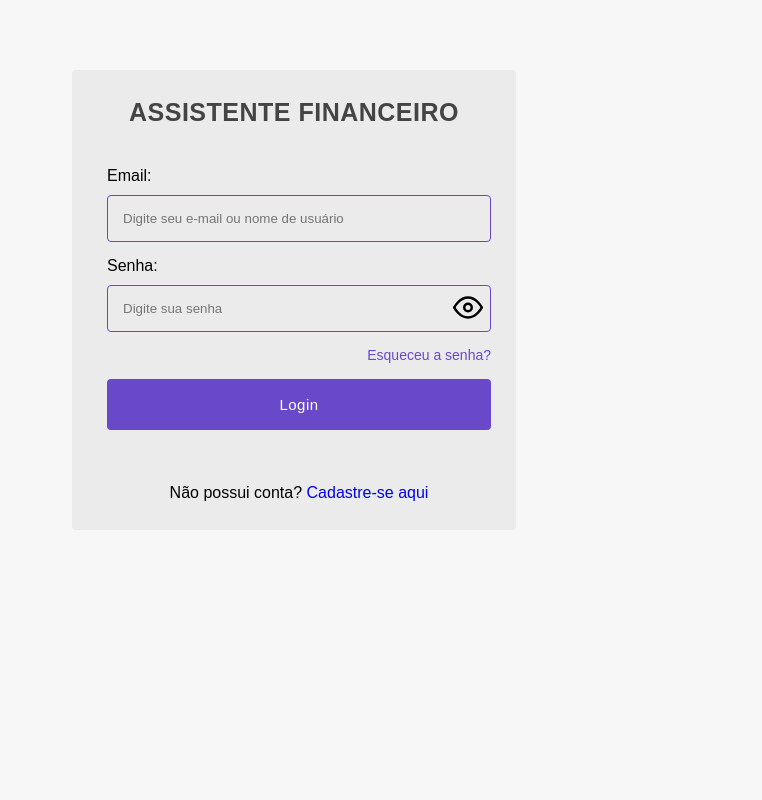
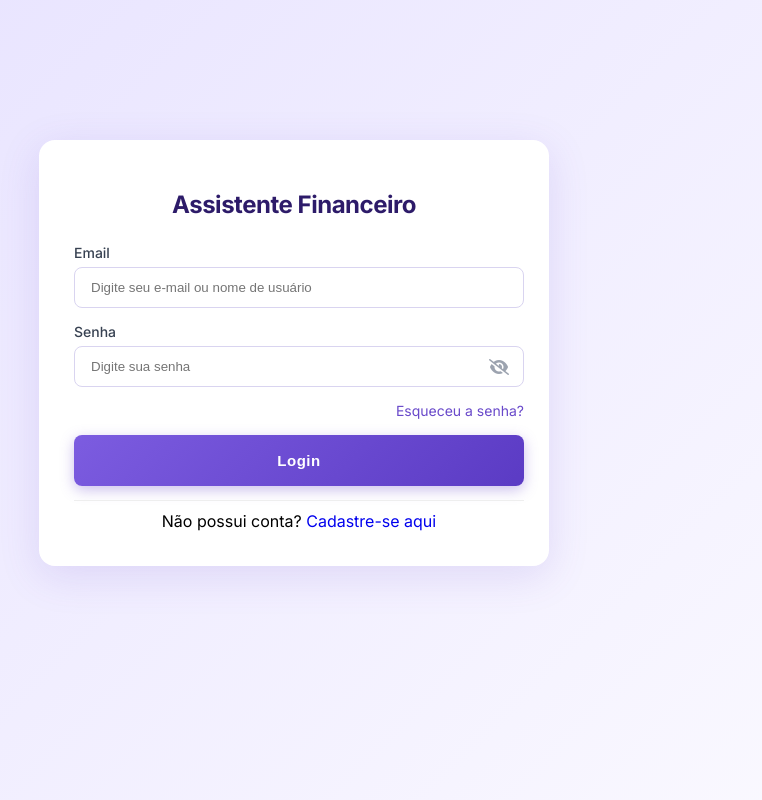
Before and after one commit to Grausamkeitkkj/assistenteFinanceiro, a PHP site: page / in a window 1280 px wide. Shown: the whole page, without its empty margins (346-1108 px from the left). Run offline with PHP 8.4, Linux system fonts and the light colour scheme.

Commit message:
reformulando telas de login e registro

```diff
--- a/css/style.css
+++ b/css/style.css
@@ -1,5 +1,5 @@
 body {
-    font-family: Arial, Helvetica, sans-serif;
+    font-family: 'Inter', sans-serif;
     margin: 0;
     border: 0;
     background: #f7f7f7;
@@ -9,7 +9,9 @@ body {
     /* Organiza os itens filhos em coluna (de cima para baixo) */
     align-items: center;
     /* Alinha os itens filhos horizontalmente ao centro do container */
-
+    background: linear-gradient(135deg, #e6e1ff 0%, #fbfaff 100%);
+    background-repeat: no-repeat;
+    background-attachment: fixed;
 }
 
 a {
@@ -153,6 +155,43 @@ table {
     width: 100%;
 }
 
+.input{
+    border: 1px solid #d9d4f0;
+    background-color: #f9fafb;
+    border-radius: 8px;
+    background-color: transparent;
+    outline: none;
+    margin-bottom: 15px;
+    width: 100%;
+    box-sizing: border-box;
+    transition: all .2s;
+}
+
+.submit-button{
+    width: 100%;
+    padding: 17px 20px;
+    font-size: 15px;
+    background: linear-gradient(135deg, #7c5ce0, #5b3bc4);
+    box-shadow: 0 4px 14px rgba(109, 74, 203, 0.35);
+    font-weight: 600;
+    color: #fff;
+    margin-bottom: 4px;
+    letter-spacing: 0.5px;
+    text-align: center;
+    border: none;
+    border-radius: 8px;
+    transition: transform .15s, box-shadow .15s;
+}
+
+.submit-button:hover{
+    transform: translateY(-1px);
+    box-shadow: 0 6px 20px rgba(109, 74, 203, 0.45);
+}
+
+.submit-button:active{
+    transform: translateY(0);
+}
+
 .input-registration {
     padding: 10px;
     border: 0.5px solid #6949ca;
@@ -199,24 +238,10 @@ table {
 }
 
 .title-registration {
-    font-size: 25px;
-    color: #444;
-    margin-bottom: 35px;
-    letter-spacing: 0.5px;
-    text-transform: uppercase;
-    text-align: center;
-}
-
-.submit-button {
-    width: 100%;
-    padding: 15px 20px;
-    font-size: 15px;
-    background-color: #6949ca;
-    color: #fff;
-    letter-spacing: 0.5px;
-    text-align: center;
-    border: none;
-    border-radius: 4px;
+    font-family: 'Inter', sans-serif;
+    font-weight: 700;
+    color: #2d1b69; /* Roxo escuro em vez de preto puro */
+    letter-spacing: -0.02em; /* Aproxima ligeiramente as letras */
 }
 
 .button-container {
@@ -253,70 +278,86 @@ table {
 
 .icone-senha {
     position: absolute;
-    width: 30px;
-    height: auto;
-    right: 8px;
+    top: 40%;
+    right: 15px;
+    transform: translateY(-55%);
+    color: #9ca3af;
     cursor: pointer;
-    transform: translateY(25%);
+    font-size: 16px;
+    transition: color 0.2s;
 }
 
-.input-login {
-    padding: 15px;
-    border: 0.5px solid #6949ca;
-    border-radius: 4px;
-    background-color: transparent;
-    outline: none;
-    margin-bottom: 15px;
-    width: 100%;
-    box-sizing: border-box;
+.icone-senha:hover {
+    color: #6949ca;
 }
 
-.input-login-senha {
-    padding: 15px;
-    padding-right: 45px;
-    border: 0.5px solid #6949ca;
-    border-radius: 4px;
-    background-color: transparent;
-    outline: none;
-    margin-bottom: 15px;
-    width: 100%;
-    box-sizing: border-box;
+.input-login{
+    padding: 12px 16px;;
 }
 
-.input-login:focus {
+.input-login:focus{
     outline: none;
-    border: 2px solid #6949ca;
+    border: 1px solid #e6e1ff;
     box-shadow: 0 0 5px rgba(105, 73, 202, 0.4);
 }
 
-.input-login-senha:focus {
-    outline: none;
-    border: 2px solid #6949ca;
-    box-shadow: 0 0 5px rgba(105, 73, 202, 0.4);
+
+.label-login {
+    font-size: 0.875rem;
+    font-weight: 500;
+    color: #374151;
+    margin-bottom: 6px;
+    display: block;
 }
 
-.label-login {
-    text-align: left;
-    margin-bottom: 10px;
+.content-style {
+    min-width: 340px;
+    background-color: #ffffff;
+    border-radius: 16px;
+    box-shadow: 0 10px 40px rgba(109, 74, 203, 0.15);
 }
 
 .content-login {
-    border-radius: 4px;
-    background-color: #ebebeb;
+    height: auto;
+    width: auto;
+    min-width: 450px;
     padding: 30px;
-    /* Topo | Direita | Baixo | Esquerda */
     margin: 20px;
-    width: 30vw;
-    height: 50vh;
     display: flex;
+    flex-direction: column;
     align-items: center;
     justify-content: center;
+    transition: width 0.3s ease;
+}
+
+.content-register {
+    height: auto;
+    width: auto;
+    min-width: 450px;
+    padding: 30px;
+    margin: 20px;
+    display: flex;
     flex-direction: column;
+    align-items: center;
+    justify-content: center;
     transition: width 0.3s ease;
 }
 
 .signup-link {
-    margin-top: 50px;
+    margin: 0;
+    margin-top: 10px;
+    padding-top: 10px;
+    width: auto;
+    border-top: 1px solid #eeeeee;
+    text-align: center;
+}
+
+.login-link{
+    margin: 0;
+    margin-top: 10px;
+    padding-top: 10px;
+    width: auto;
+    border-top: 1px solid #eeeeee;
     text-align: center;
 }
 
@@ -337,28 +378,17 @@ a.forgot-password:hover {
 
 .content-centralize {
     display: flex;
-    align-items: center;
+    align-items: flex-start; /* Alinha para o topo inicialmente */
     justify-content: center;
-    height: 75vh;
+    min-height: 100vh;
+    /* Adiciona um padding maior em cima do que embaixo para empurrar levemente para cima */
+    padding-top: 15vh;
+    box-sizing: border-box;
 }
 
 .button-container-login {
     display: flex;
     justify-content: center;
-    /* opcional, só para espaçar */
-}
-
-.submit-button-login {
-    width: 100%;
-    padding: 17px 20px;
-    font-size: 15px;
-    background-color: #6949ca;
-    color: #fff;
-    margin-bottom: 4px;
-    letter-spacing: 0.5px;
-    text-align: center;
-    border: none;
-    border-radius: 4px;
 }
 
 @media (max-width:600px) {
@@ -391,13 +421,8 @@ a.forgot-password:hover {
 }
 
 .content-register-user {
-    border-radius: 4px;
-    background-color: #ebebeb;
     padding: 30px;
-    /* Topo | Direita | Baixo | Esquerda */
     margin: 20px;
-    width: 25vw;
-    height: 43vh;
     display: flex;
     align-items: center;
     justify-content: center;
--- a/index.php
+++ b/index.php
@@ -4,8 +4,11 @@
         <meta charset="UTF-8">
         <link rel="icon" type="image/png" href="icon/icon.png">
         <title>Login</title>
+        <link rel="preconnect" href="https://fonts.googleapis.com">
+        <link rel="preconnect" href="https://fonts.gstatic.com" crossorigin>
+        <link href="https://fonts.googleapis.com/css2?family=Inter:wght@400;500;600;700&display=swap" rel="stylesheet">
+        <link rel="stylesheet" href="https://cdnjs.cloudflare.com/ajax/libs/font-awesome/6.4.0/css/all.min.css">
         <link rel="stylesheet" href="./css/style.css">
-        <link rel="stylesheet" href="./css/custom_style_senha.css">
         <meta name="viewport" content="width=device-width, initial-scale=1.0">
     </head>
     <body>
@@ -13,20 +16,20 @@
         </header>
         <main>
             <div class="content-centralize">
-                <div class="content-login">
+                <div class="content-login content-style">
                     <h2 class="title-registration">Assistente Financeiro</h2>
-                    <form class="form-registration" method="POST" action='login.php'>
+                    <form class="form-registration" method="POST" action="login.php">
                         <div class="form-group">
-                            <label class="label-login">Email:</label>
-                            <input class="input-login" name="emailnome" type="text" required placeholder="Digite seu e-mail ou nome de usuário">
-                            <label class="label-login">Senha:</label>
+                            <label class="label-login" for="emailnome">Email</label>
+                            <input class="input input-login" id="emailnome" name="emailnome" type="text" required placeholder="Digite seu e-mail ou nome de usuário">
+                            <label class="label-login" for="senha">Senha</label>
                             <div class="container-senha">
-                                <input class="input-login-senha" id="senha" name="senha" type="password" required placeholder="Digite sua senha">
-                                <img id="imgToggleSenha" class="icone-senha" src="./icon/pass-on.svg">
+                                <input class="input input-login" id="senha" name="senha" type="password" required placeholder="Digite sua senha">
+                                <i id="imgToggleSenha" class="icone-senha fa-solid fa-eye-slash"></i>
                             </div>
                             <a href="#" class="forgot-password">Esqueceu a senha?</a>
                             <div class="button-container-login">
-                                <button class="submit-button-login" type="submit">Login</button>
+                                <button class="submit-button" type="submit">Login</button>
                             </div>
                             <p class="signup-link">
                                 Não possui conta? <a href="cadastro_usuario.php">Cadastre-se aqui</a>
@@ -40,13 +43,17 @@
         <script src="https://cdnjs.cloudflare.com/ajax/libs/jquery.mask/1.14.16/jquery.mask.min.js"></script>
     </body>
     <script>
-        $(".icone-senha").on("click", function(){
-            const input = $("#senha");
-            const img = $("#imgToggleSenha");
-            const newImg = input.attr("type") === "password" ? "./icon/pass-on.svg" : "./icon/pass-off.svg";
-            const type = input.attr("type") === "password" ? 'text' : "password";
-            img.attr("src", newImg);
-            input.attr("type", type);
-        })
-    </script>
+            $("#imgToggleSenha").on("click", function(){
+                const input = $("#senha");
+                const icon = $(this);
+
+                if (input.attr("type") === "password") {
+                    input.attr("type", "text");
+                    icon.removeClass("fa-eye-slash").addClass("fa-eye");
+                } else {
+                    input.attr("type", "password");
+                    icon.removeClass("fa-eye").addClass("fa-eye-slash");
+                }
+            });
+        </script>
 </html>
```
Also changed, not shown: cadastro_usuario.php (+14 -11 lines).
